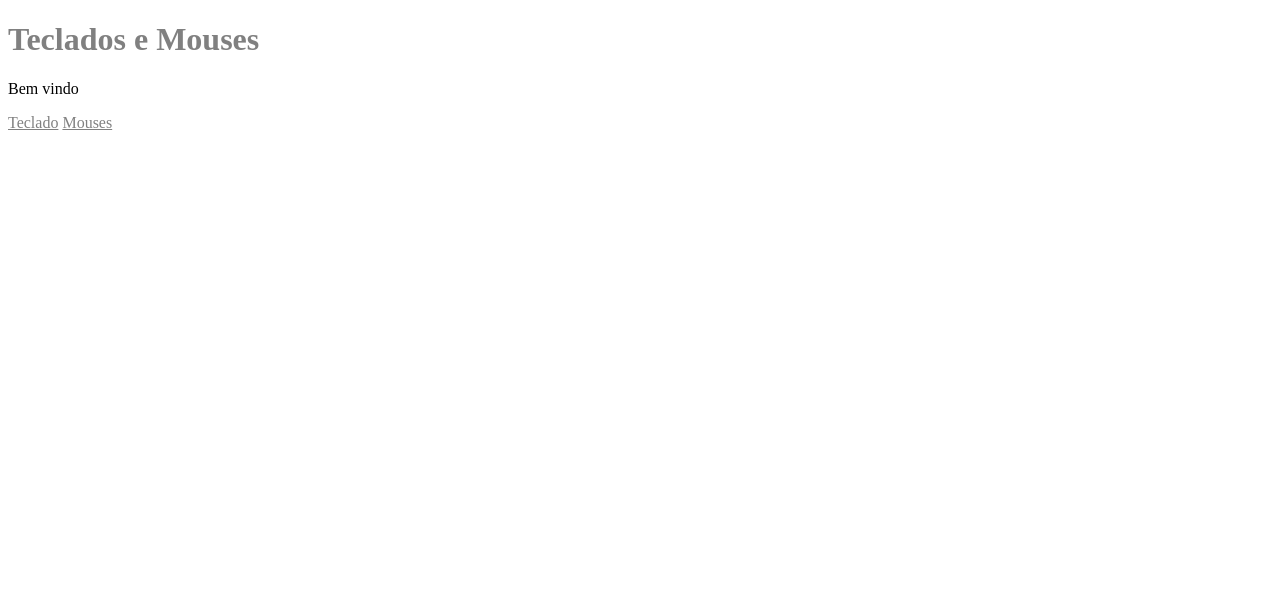
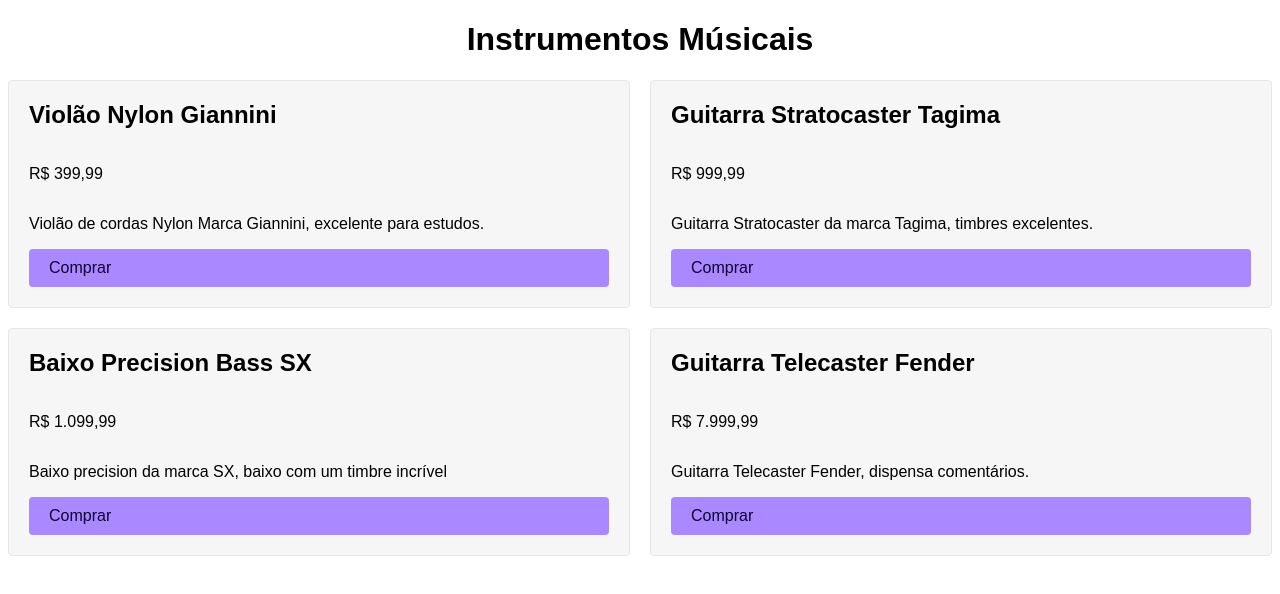
Before and after one commit to paulohdb/Frontend-Projects, a plain HTML site: page Fundamentos/index.html in a window 1280 px wide. Drawn offline with Linux system fonts and the light colour scheme.

Commit message:
Learning Grid

```diff
--- a/Fundamentos/index.html
+++ b/Fundamentos/index.html
@@ -9,10 +9,32 @@
   </head>
 
   <body>
-    <!-- -->
-    <h1>Teclados e Mouses</h1>
-    <p>Bem vindo</p>
-    <a href="keyboard.html">Teclado</a>
-    <a href="">Mouses</a>
+    <h1>Instrumentos Músicais</h1>
+    <div class="container_grid">
+      <div class="product_class">
+        <h2>Violão Nylon Giannini</h2>
+        <p class="price_class">R$ 399,99</p>
+        <p>Violão de cordas Nylon Marca Giannini, excelente para estudos.</p>
+        <a class="link_buy" href="/">Comprar</a>
+      </div>
+      <div class="product_class">
+        <h2>Guitarra Stratocaster Tagima</h2>
+        <p class="price_class">R$ 999,99</p>
+        <p>Guitarra Stratocaster da marca Tagima, timbres excelentes.</p>
+        <a class="link_buy" href="/">Comprar</a>
+      </div>
+      <div class="product_class">
+        <h2>Baixo Precision Bass SX</h2>
+        <p class="price_class">R$ 1.099,99</p>
+        <p>Baixo precision da marca SX, baixo com um timbre incrível</p>
+        <a class="link_buy" href="/">Comprar</a>
+      </div>
+      <div class="product_class">
+        <h2>Guitarra Telecaster Fender</h2>
+        <p class="price_class">R$ 7.999,99</p>
+        <p>Guitarra Telecaster Fender, dispensa comentários.</p>
+        <a class="link_buy" href="/">Comprar</a>
+      </div>
+    </div>
   </body>
 </html>
--- a/Fundamentos/style.css
+++ b/Fundamentos/style.css
@@ -1,3 +1,33 @@
-h1, a {
-  color: grey;
+body {
+  font-family: Arial;
 }
+
+h1 {
+  text-align: center;
+}
+
+.product_class {
+  background: #f6f6f6;
+  border: 1px solid #e7e7e7;
+  padding: 20px;
+  border-radius: 4px;
+  display: grid;
+}
+
+.product_class h2 {
+  margin-top: 0px;
+}
+
+.link_buy {
+  background: #aa88ff;
+  color: #103;
+  padding: 10px 20px;
+  text-decoration: none;
+  border-radius: 4px;
+}
+
+.container_grid {
+  display: grid;
+  grid-template-columns: 1fr 1fr;
+  gap: 20px;
+}
```
